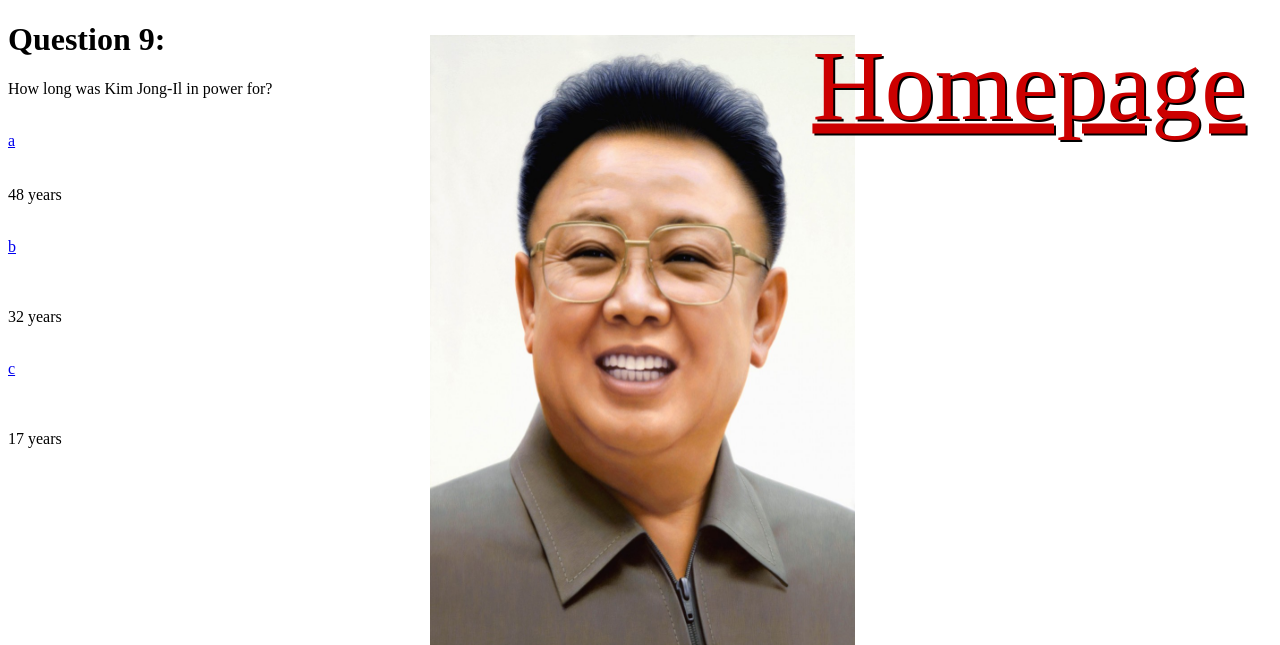
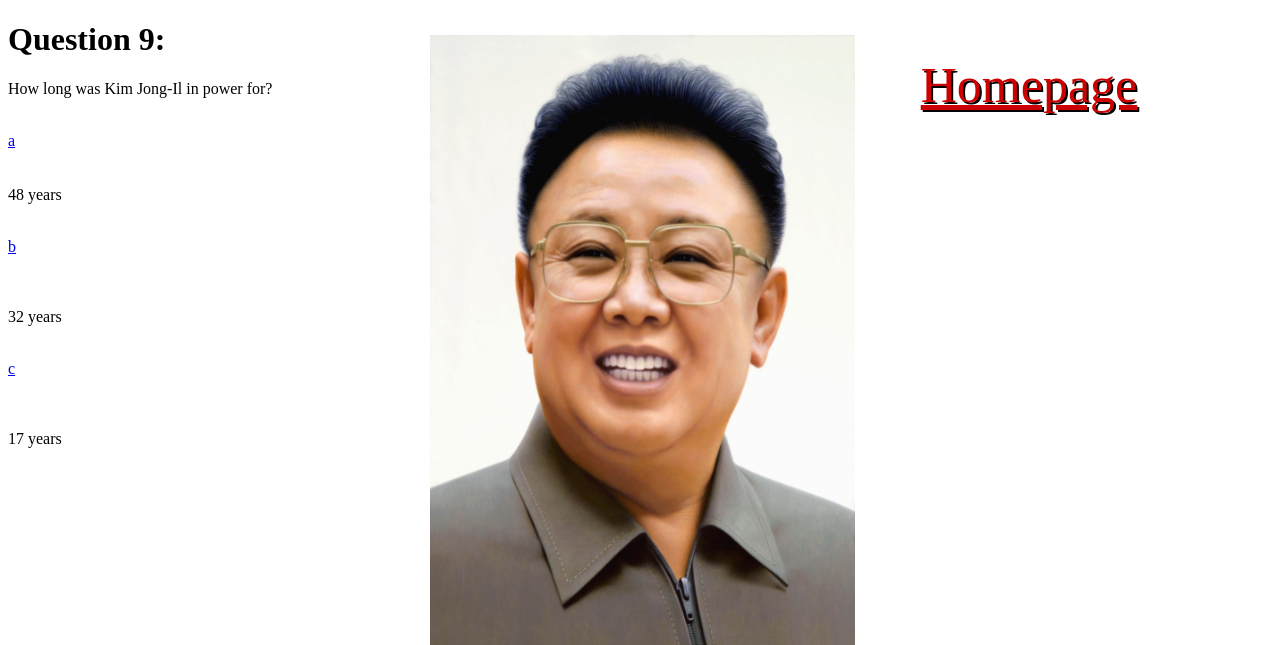
Before and after one commit to lifeordeathgame/lifeordeathgame.github.io, a PHP site: page /html/277e2f246b.html in a window 1280 px wide. Shown: the top 645 px of the page. Run offline with PHP 8.4, Linux system fonts and the light colour scheme; some web fonts are replaced.

Commit message:
Update homepage.css

```diff
--- a/css/homepage.css
+++ b/css/homepage.css
@@ -5,7 +5,7 @@
   display: inline-block;
   color: #cc0000;
   text-align: center;
-  font-size: 100px;
+  font-size: 50px;
   padding: 20px;
   cursor: pointer;
   position: absolute;
```
